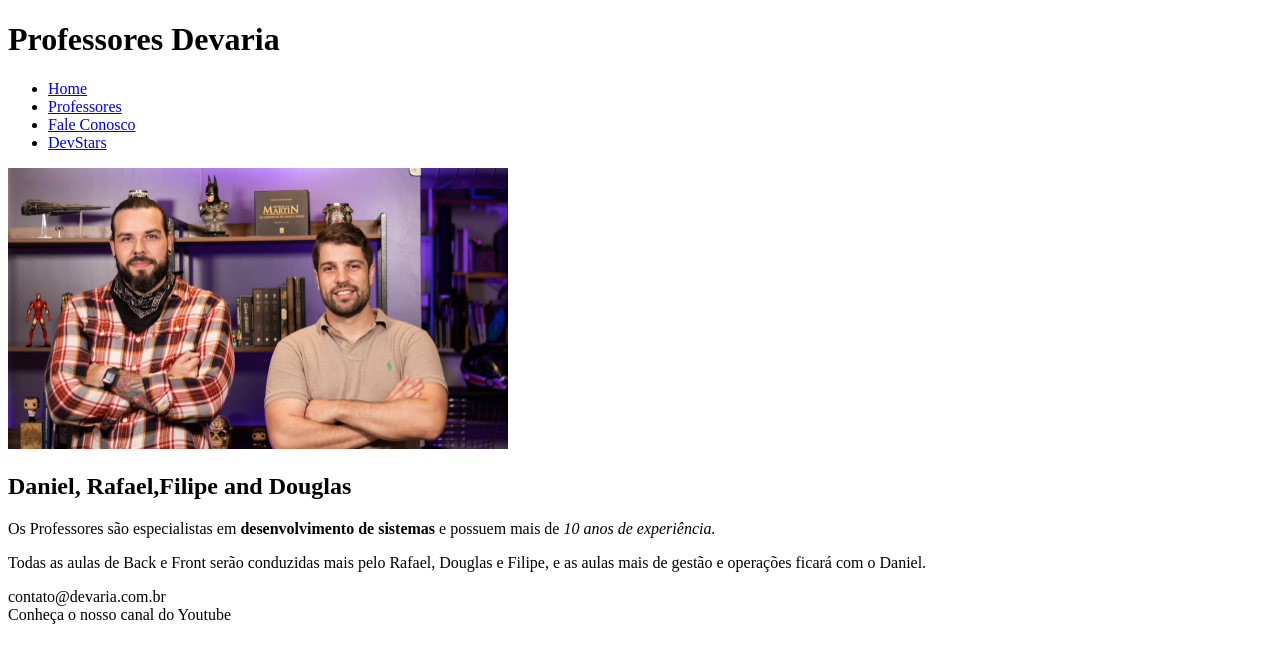
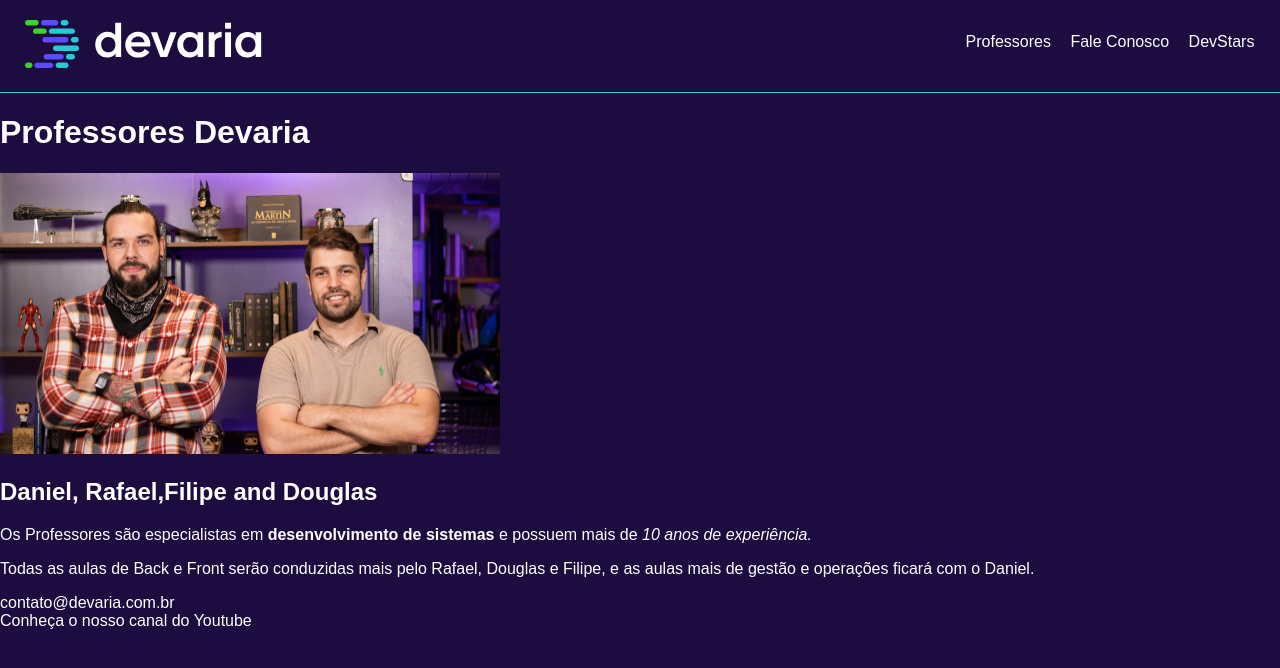
Before and after one commit to SamuelHSA/devaria-aula-css-parte1, a plain HTML site: page Professores.html in a window 1280 px wide. Drawn offline with Linux system fonts and the light colour scheme.

Commit message:
Aula-de-CSS-Parte1

```diff
--- a/Professores.html
+++ b/Professores.html
@@ -3,13 +3,17 @@
     <head>
         <title>Professores Devaria</title>
         <meta charset="utf-8" />
+        <meta name="viewport" content="width=device-width, initial-scale=1.0" />
+        <link rel="stylesheet" href="public/css/devaria.css" />
+        <link rel="stylesheet" href="public/css/header.css" />
     </head>
     <body>
         <header>
-            <h1>Professores Devaria</h1>
-            <nav>
+            <a href="index.html" class="link-logo">
+                <img src="public/fotos/logo-devaria.svg.svg" alt="logo devaria" />
+            </a>
+            <nav class="menu">
                 <ul>
-                    <li><a href="index.html">Home</a></li>
                     <li><a href="Professores.html">Professores</a></li>
                     <li><a href="FaleConosco.html">Fale Conosco</a></li>
                     <li><a href="DevStars.html">DevStars</a></li>
@@ -17,6 +21,8 @@
             </nav>
         </header>
         <main>
+            <h1>Professores Devaria</h1>
+
             <section>
                 <div>
                     <img src="Fotos/fotoprofessores.png.png" width="500"
--- a/public/css/devaria.css
+++ b/public/css/devaria.css
@@ -7,4 +7,5 @@ body {
     background-color: #1c0c3f;
     font-family: sans-serif;
     color:  #fff;
+    margin: 0;
 }
--- a/public/css/header.css
+++ b/public/css/header.css
@@ -0,0 +1,42 @@
+/* Estilos do header */
+
+header .link-logo {
+    display: block;
+    padding: 20px 25px;
+    border-bottom: 1px solid #25cbd3;
+}
+
+header nav ul {
+    padding: 0;
+    text-align: center;
+}
+
+header nav ul li {
+    display: inline-block;
+}
+
+header nav ul li:not(:last-child) {
+    margin-right: 15px;
+}
+
+.menu li a {
+    color: #fff;
+    text-decoration: none;
+}
+
+.menu li a:hover {
+    color: rgb(101, 222, 226);
+    text-decoration: underline;
+}
+
+@media screen and (min-width: 992px) {
+    header {
+        position: relative
+    }
+
+    .menu {
+        position: absolute;
+        right: 2%;
+        top: 18%;
+    }
+}
```
Also changed, not shown: DevStars.html (+9 -3 lines), FaleConosco.html (+9 -3 lines), index.html (+2 -2 lines).
